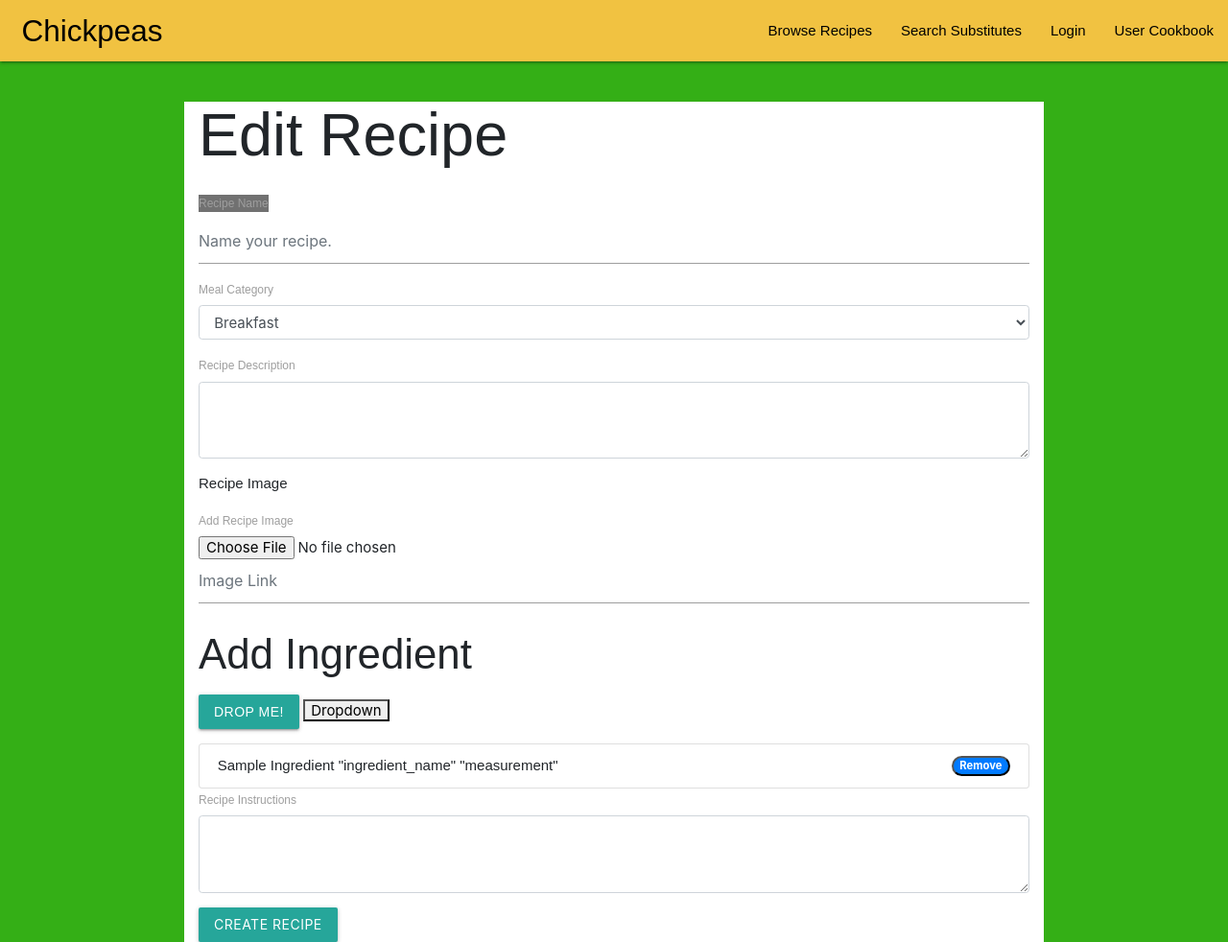
After one commit to Trevbytes/Chickpeas, a Flask app: template templates/edit_recipe.html in a window 1280 px wide. The commit adds this page. Shown: the whole page at 96% size. Run offline with Flask 2, Linux system fonts and the light colour scheme; the template is opened without the code that fills it, so the values that code supplies are empty; some libraries are stand-ins or nearby versions.

Commit message:
Working on edit and update recipe

```diff
--- a/app.py
+++ b/app.py
@@ -34,7 +34,7 @@ def recipes():
     all_recipes3 = mongo.db.recipes.find()
     all_recipes4 = mongo.db.recipes.find()
     return render_template('recipes.html', users=mongo.db.users.find(),
-                           recipes=all_recipes,recipes2=all_recipes2,recipes3=all_recipes3,recipes4=all_recipes4)
+                           recipes=all_recipes, recipes2=all_recipes2, recipes3=all_recipes3, recipes4=all_recipes4)
 
 
 @app.route('/ingredients')
@@ -76,6 +76,24 @@ def view_recipe():
     return render_template('view_recipe.html', recipes=all_recipes)
 
 
+@app.route('/edit_recipe/<recipe_id>')
+def edit_recipe(recipe_id):
+    the_recipe = mongo.db.recipes.find_one({"_id": ObjectId(recipe_id)})
+    all_recipes = mongo.db.recipes.find()
+    return render_template('edit_recipe.html', task=the_recipe,
+                           recipes=all_recipes)
+
+
+@app.route('/update_recipe/<recipe_id>', methods=["POST"])
+def update_recipe(recipe_id):
+    recipes = mongo.db.recipes
+    recipes.update({'_id': ObjectId(recipe_id)},
+    {
+        'recipe_name': request.form.get('recipe_name')
+    })
+    return redirect(url_for('view_recipe'))
+
+
 if __name__ == '__main__':
     app.run(host=os.environ.get('IP'),
             port=int(os.environ.get('PORT')),
--- a/static/css/style.css
+++ b/static/css/style.css
@@ -37,7 +37,7 @@ html {
 }
 
 /* Style each tab content individually */
-#London {
+#breakfast {
   background-color: red;
 }
 #Paris {
--- /dev/null
+++ b/templates/edit_recipe.html
@@ -0,0 +1,98 @@
+{% extends 'base.html'%} {% block content %}
+<main class="container addRecipe">
+  <h1>Edit Recipe</h1>
+  <form action="{{ url_for('update_recipe', recipe_id=recipes._id) }}" method="POST">
+    <div class="form-group">
+      <label for="recipe_name">Recipe Name</label>
+      <input
+        type="text"
+        class="form-control"
+        id="recipe_name"
+        name="recipe_name"
+        placeholder="Name your recipe."
+        value="{{recipes.recipe_name}}"
+      />
+    </div>
+    <div class="form-group">
+      <label for="meal_type">Meal Category</label>
+      <select class="form-control" id="meal_type" name="meal_type">
+        <option>Breakfast</option>
+        <option>Lunch</option>
+        <option>Dinner</option>
+        <option>Dessert</option>
+      </select>
+    </div>
+    <div class="form-group">
+      <label for="recipe_description">Recipe Description</label>
+      <textarea
+        class="form-control"
+        id="recipe_description"
+        rows="3"
+        name="recipe_description"
+      ></textarea>
+    </div>
+    <div class="form-group">
+      Recipe Image
+    </div>
+    <div class="form-group">
+      <label for="recipe_image">Add Recipe Image</label>
+      <input type="file" class="form-control-file" id="recipe_pic_url" />
+      <div class="form-group">
+        <input
+          type="text"
+          class="form-control"
+          id="recipe_image_link"
+          name="recipe_pic_url"
+          placeholder="Image Link"
+        />
+      </div>
+    </div>
+    <!--Add radio btn with option to upload link to image-->
+    <h3>Add Ingredient</h3>
+
+    <!-- Dropdown Trigger -->
+
+    <div class="dropdown-trigger form-group">
+      <a class="dropdown-trigger btn" href="#" data-target="myDropdown"
+        >Drop Me!</a
+      >
+      <button onclick="myFunction()" data-target="myDropdown" class="">
+        Dropdown
+      </button>
+      <div id="myDropdown" class="dropdown-content">
+        <!-- <input
+          type="text"
+          placeholder="Search.."
+          id="myInput"
+          onkeyup="filterFunction()"
+        /> -->
+        <ul>
+          <li>1 ingredient</li>
+          <li>2 ingredient</li>
+          <li>3 ingredient</li>
+        </ul>
+      </div>
+    </div>
+    <ul class="list-group form-group">
+      <li
+        class="list-group-item d-flex justify-content-between align-items-center"
+      >
+        Sample Ingredient "ingredient_name" "measurement"
+        <button class="badge badge-primary badge-pill">Remove</button>
+      </li>
+    </ul>
+    <div class="form-group">
+      <label for="recipe_instructions">Recipe Instructions</label>
+      <textarea
+        class="form-control"
+        id="recipe_instructions"
+        name="recipe_instructions"
+        rows="3"
+      ></textarea>
+    </div>
+    <button type="submit" class="btn btn-primary">
+      Create Recipe
+    </button>
+  </form>
+</main>
+{% endblock %}
```
Also changed, not shown: templates/recipes.html (+13 -11 lines).
